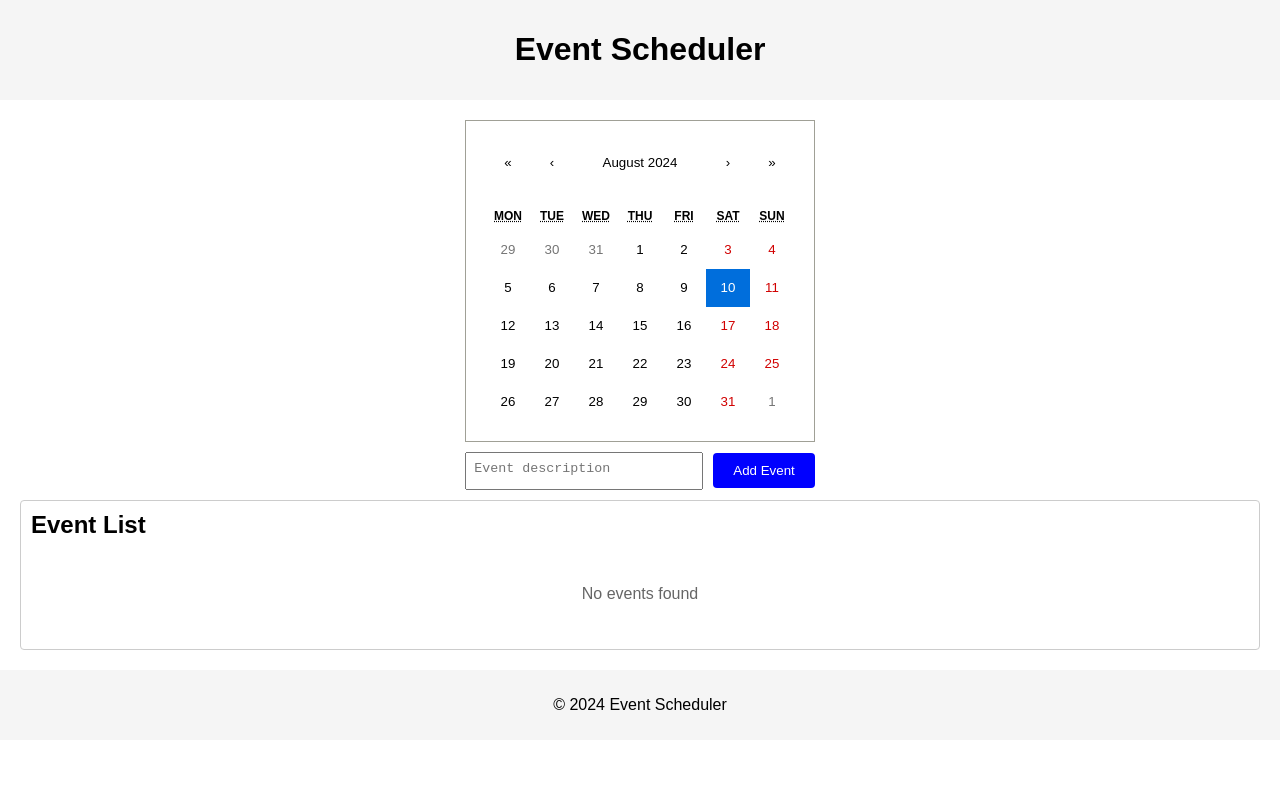
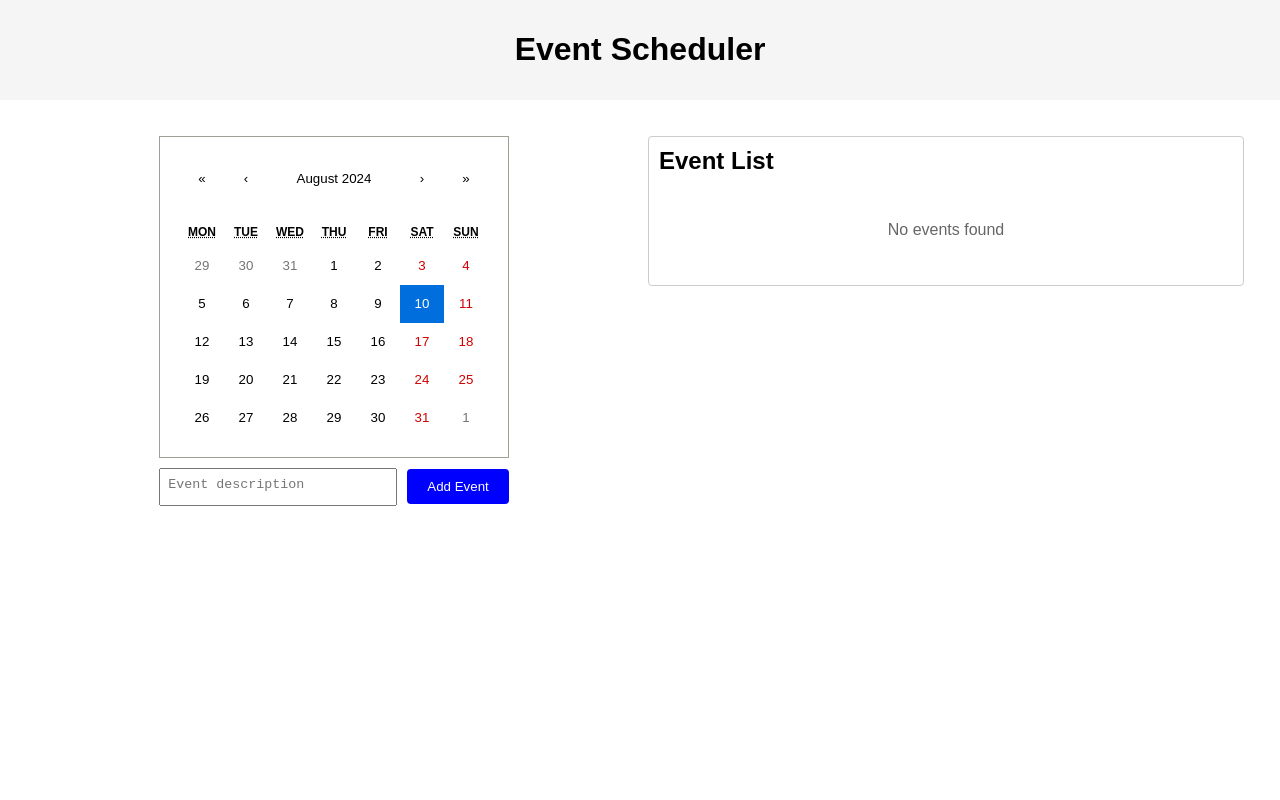
Before and after one commit to komal2831/Event-Scheduler, a Next.js app: page / in a window 1280 px wide. Shown: the top 800 px of the page. Built offline with nearby package versions, Linux system fonts and the light colour scheme.

Commit message:
Update page.tsx

```diff
--- a/app/page.tsx
+++ b/app/page.tsx
@@ -32,10 +32,37 @@ const Page = () => {
   };
 
   return (
-    <div>
-      <CalendarComponent selectedDate={selectedDate} onDateChange={handleDateChange} />
-      <EventForm selectedDate={selectedDate} />
-      <EventList selectedDate={selectedDate} />
+      <div style={{
+      display: 'flex',
+      flexDirection: 'column',
+      height: '100vh',
+      padding: '1rem',
+      boxSizing: 'border-box'
+    }}>
+      <div style={{
+        display: 'flex',
+        flexDirection: 'row',
+        flex: '1',
+        marginBottom: '1rem',
+        flexWrap: 'wrap'
+      }}>
+        <div style={{
+          flex: '1',
+          marginRight: '1rem',
+          minWidth: '300px',
+          boxSizing: 'border-box'
+        }}>
+          <CalendarComponent selectedDate={selectedDate} onDateChange={handleDateChange} />
+          <EventForm selectedDate={selectedDate} />
+        </div>
+        <div style={{
+          flex: '1',
+          minWidth: '300px',
+          boxSizing: 'border-box'
+        }}>
+          <EventList selectedDate={selectedDate} />
+        </div>
+      </div>
     </div>
   );
 };
```
